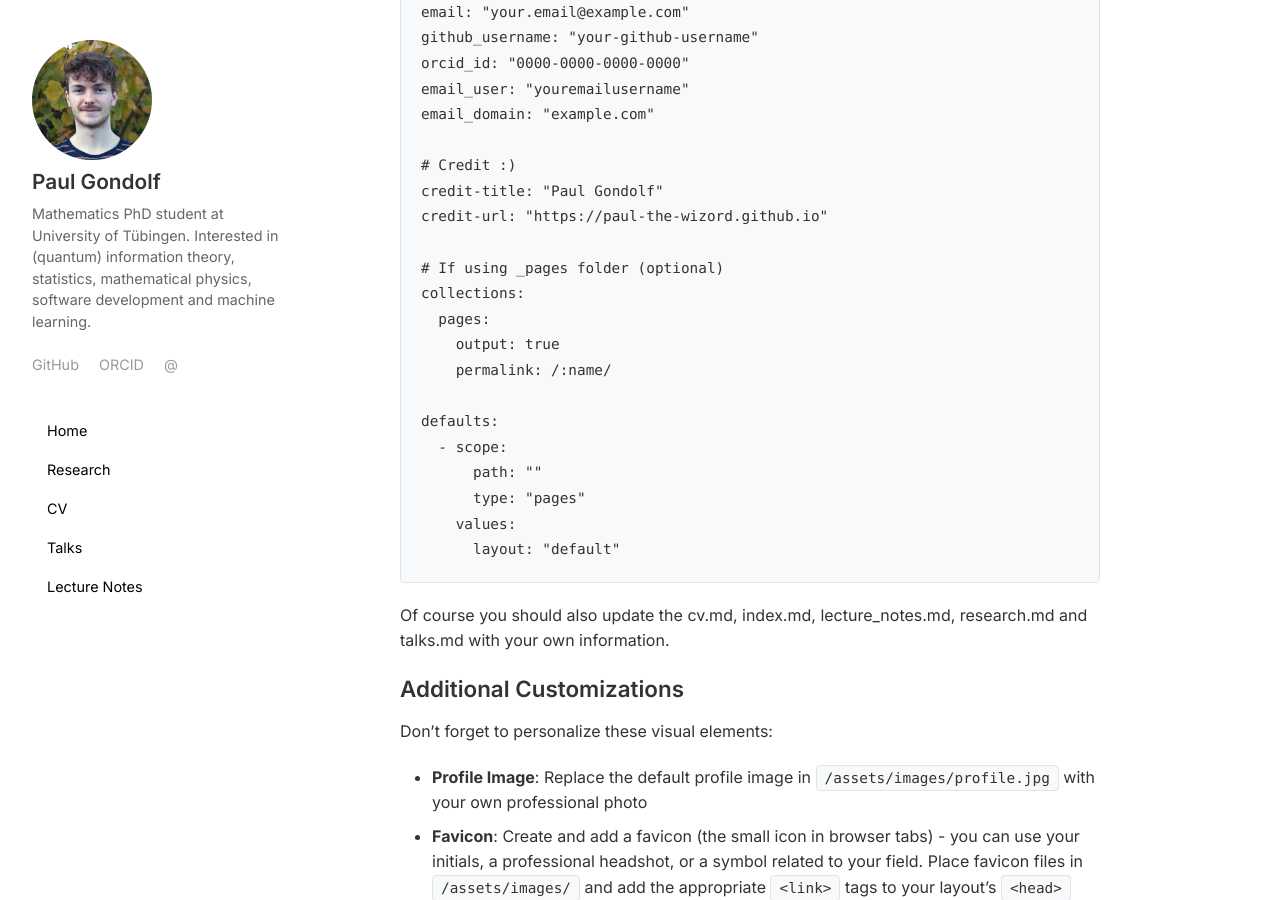
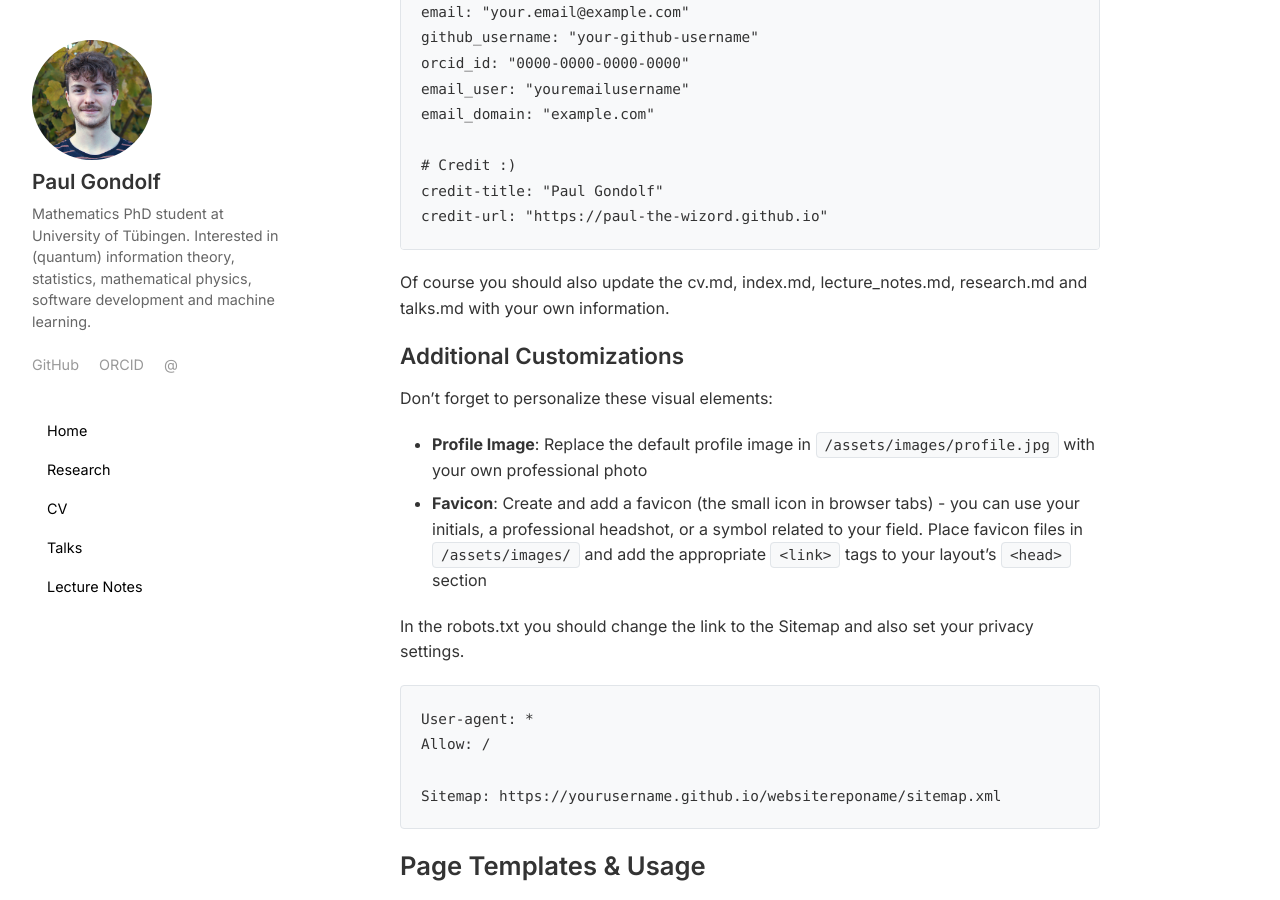
Before and after one commit to Paul-the-Wizord/paul-the-wizord.github.io, a Jekyll site: the page built from _posts/2025-09-03-website-setup-guide.md, in a window 1280 px wide and 900 px high, scrolled down 1245 px. Built offline with Jekyll 4.4.1, drawn with Linux system fonts in a browser that asks for light colours.

Commit message:
_config.yml instructions changed

````diff
--- a/_posts/2025-09-03-website-setup-guide.md
+++ b/_posts/2025-09-03-website-setup-guide.md
@@ -59,19 +59,6 @@ email_domain: "example.com"
 # Credit :)
 credit-title: "Paul Gondolf"
 credit-url: "https://paul-the-wizord.github.io"
-
-# If using _pages folder (optional)
-collections:
-  pages:
-    output: true
-    permalink: /:name/
-
-defaults:
-  - scope:
-      path: ""
-      type: "pages"
-    values:
-      layout: "default"
 ```
 
 Of course you should also update the cv.md, index.md, lecture_notes.md, research.md and talks.md with your own information.
````
